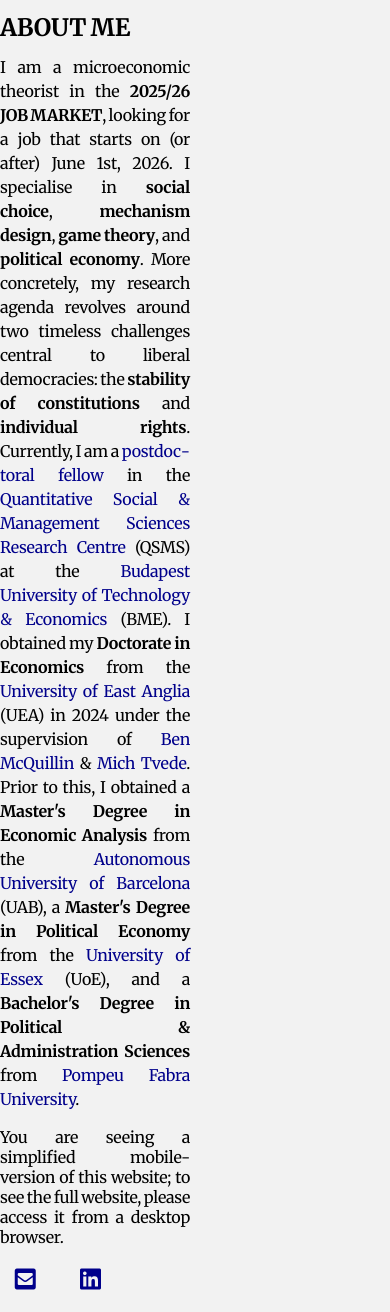
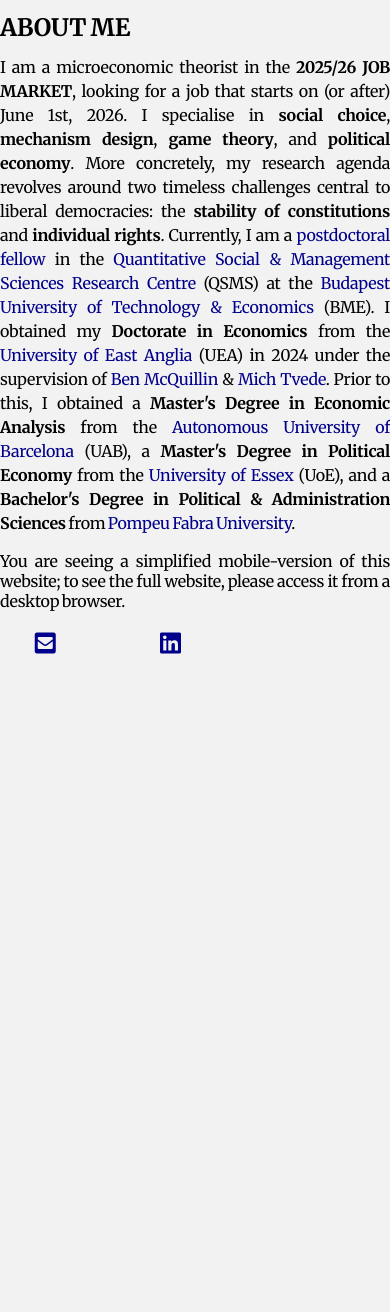
Before and after one commit to HectorHermidaRivera/hectorhermidarivera.github.io, a Jekyll site: the page built from index.md, in a window 390 px wide. Built offline with Jekyll 4.4.1, drawn with Linux system fonts in a browser that asks for light colours; a style sheet for code colours, icons or effects is not loaded; after the commit the page ends 900 px from its top, so only the background shows below that.

Commit message:
Update style.css

```diff
--- a/assets/css/style.css
+++ b/assets/css/style.css
@@ -280,7 +280,6 @@ a {
   hyphens: auto;
 }
 
-/* MOBILE FIXED + About Me + Icons */
 @media (max-width: 768px) {
   /* Hide sidebar */
   .sidebar { display: none !important; }
@@ -288,7 +287,16 @@ a {
   /* Hide desktop content except mobile-only block */
   .content > *:not(.mobile-only) { display: none; }
 
-  /* Make mobile-only block span full width */
+  /* Make content full-width and remove padding/margin */
+  .content {
+    margin: 0 !important;
+    padding: 0 !important;
+    width: 100% !important;      /* force full width */
+    max-width: 100% !important;  /* prevent desktop max-width from limiting */
+    box-sizing: border-box;      /* ensure padding doesn't expand width */
+  }
+
+  /* Mobile-only block spans full width */
   .mobile-only {
     display: block !important;
     width: 100% !important;
@@ -297,17 +305,11 @@ a {
     box-sizing: border-box;
   }
 
-  /* Remove left/right margins/padding from content */
-  .content {
-    margin: 0 !important;
-    padding: 0 !important;
-    font-size: 1em;
-  }
-
   /* Main title */
   .main-name {
     font-size: 2em !important;
     padding-left: 0 !important;
+    margin: 0 !important;
   }
 
   /* About Me heading */
@@ -320,41 +322,29 @@ a {
 
   /* About Me paragraph */
   #about-me .mobile-intro {
-    display: block;
     width: 100% !important;
-    box-sizing: border-box;
-    padding: 0 !important;     /* remove side padding */
-    margin: 0 !important;      /* remove top/bottom margins */
-    font-weight: normal;
-    text-transform: none;
+    padding: 0 !important;
+    margin: 0 !important;
     line-height: 1.5;
   }
 
-  /* Force all paragraphs inside mobile-intro to be full-width too */
   #about-me .mobile-intro p {
+    width: 100% !important;
     padding: 0 !important;
-    margin: 0 !important;
-    width: 100% !important;
+    margin: 0 0 1em 0;  /* optional spacing between paragraphs */
   }
 
-  /* Icon row spans full width */
+  /* Icon row full width */
   #about-me .icon-row {
+    width: 100% !important;
     display: flex !important;
     flex-wrap: nowrap;
     justify-content: space-between;
     margin: 20px 0;
     padding: 0 !important;
     box-sizing: border-box;
-    width: 100% !important;
   }
 
-  #about-me .icon-row a {
-    flex: 0 1 auto;
-    text-align: center;
-    transition: none;
-  }
-
-  /* Remove hover transform specifically for mobile */
   #about-me .icon-row a:hover {
     transform: none !important;
   }
```
